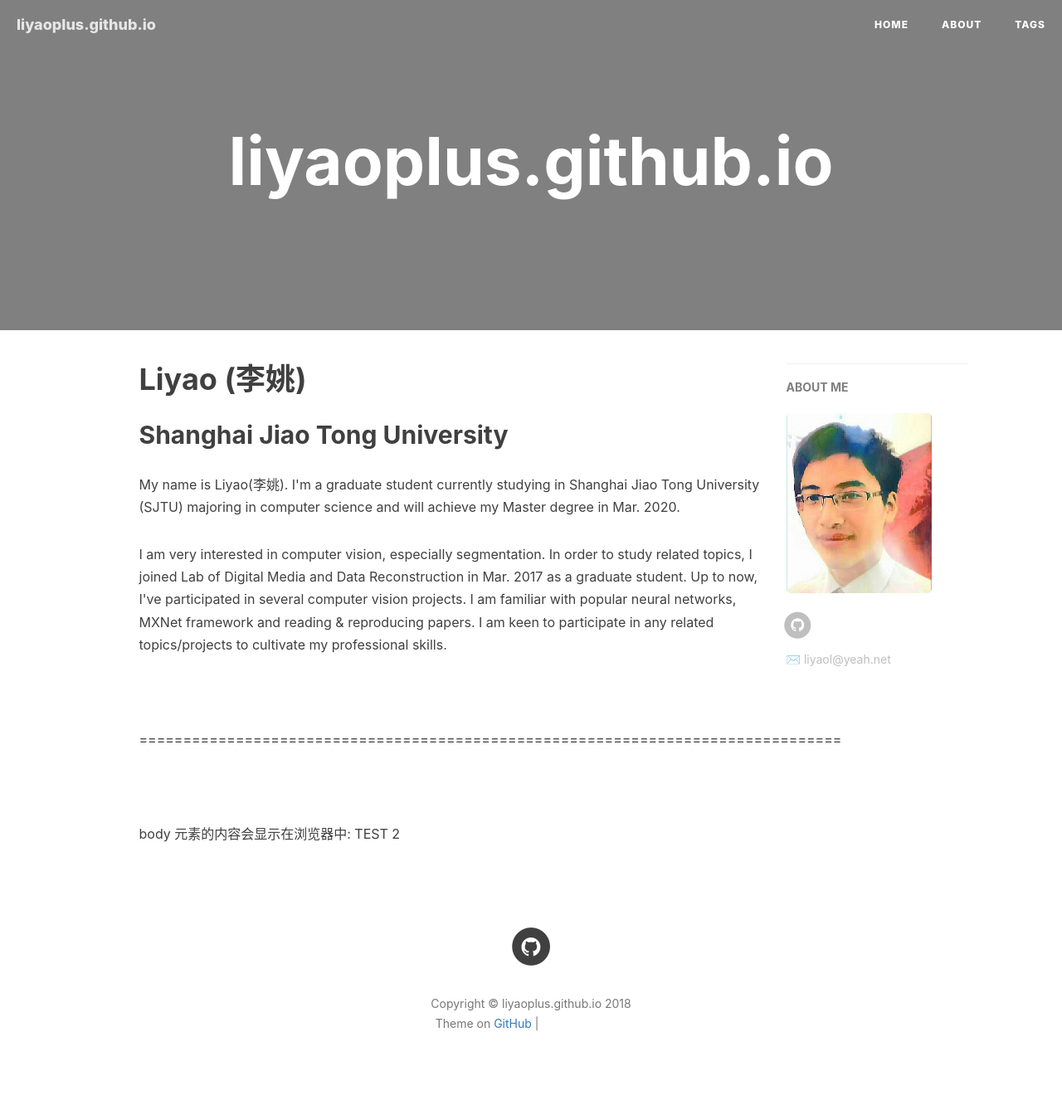
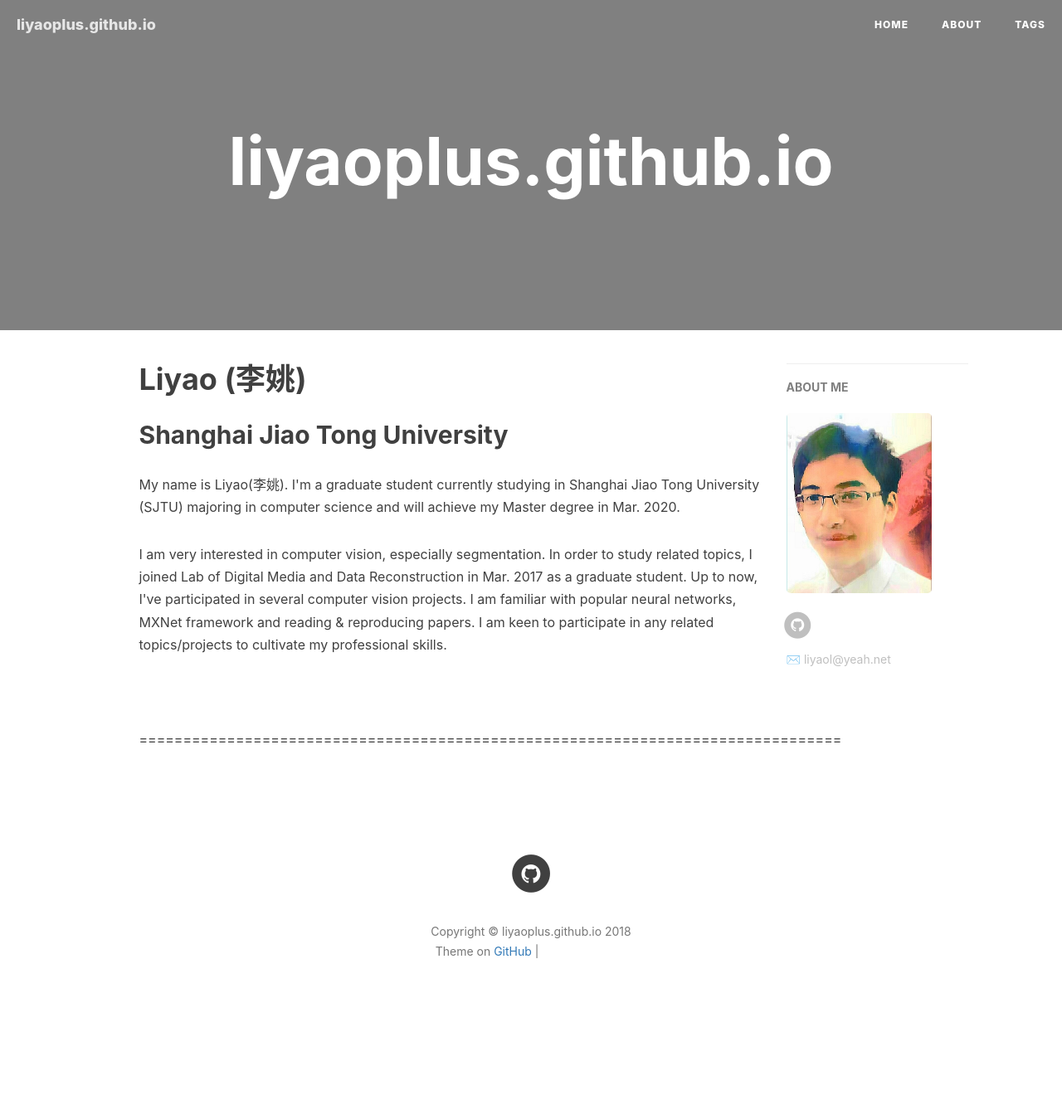
Before and after one commit to liyaoplus/liyaoplus.github.io, a Jekyll site: the page built from index.html, in a window 1280 px wide. Shown: the whole page at 83% size. Built offline with Jekyll 4.4.1, drawn with Linux system fonts in a browser that asks for light colours; nearby versions of some CDN libraries; the list of posts is cut into pages by our own code; comment, search, counter and statistics services are not loaded; after the commit the page ends 1251 px from its top, so only the background shows below that; grey boxes are pictures that could not be loaded.

Commit message:
Update index.html

```diff
--- a/index.html
+++ b/index.html
@@ -54,10 +54,6 @@ layout: page
 <hr>
 {% endfor %}
 
-<body>
-<p>body 元素的内容会显示在浏览器中: TEST 2</p>
-</body>
-
 <!-- Pager -->
 {% if paginator.total_pages > 1 %}
 <ul class="pager">
```
